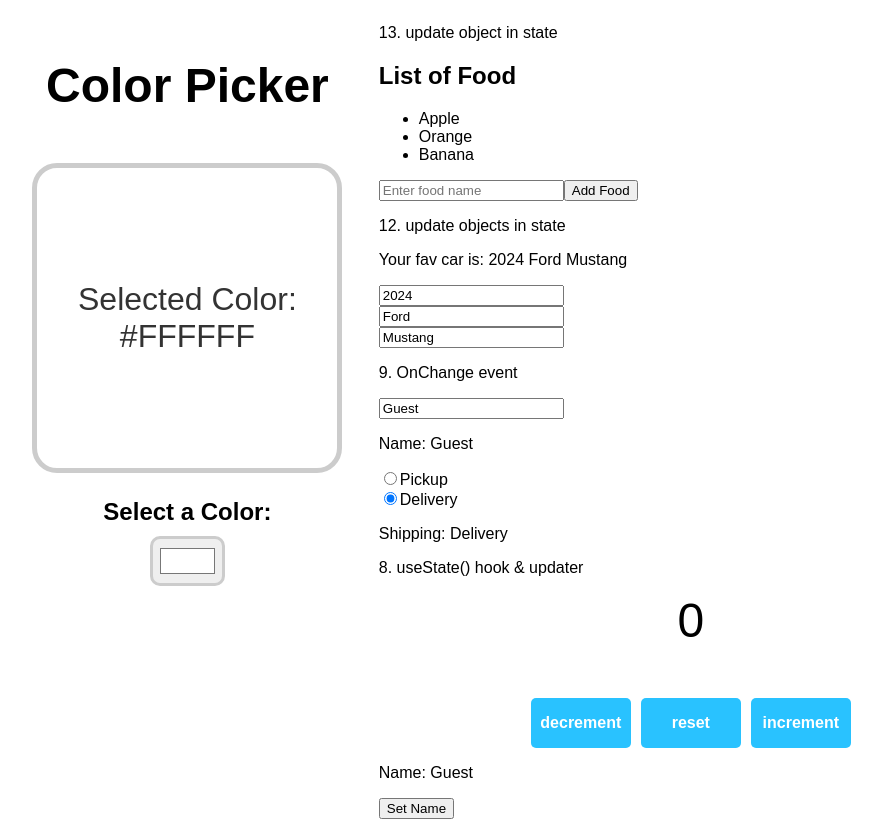
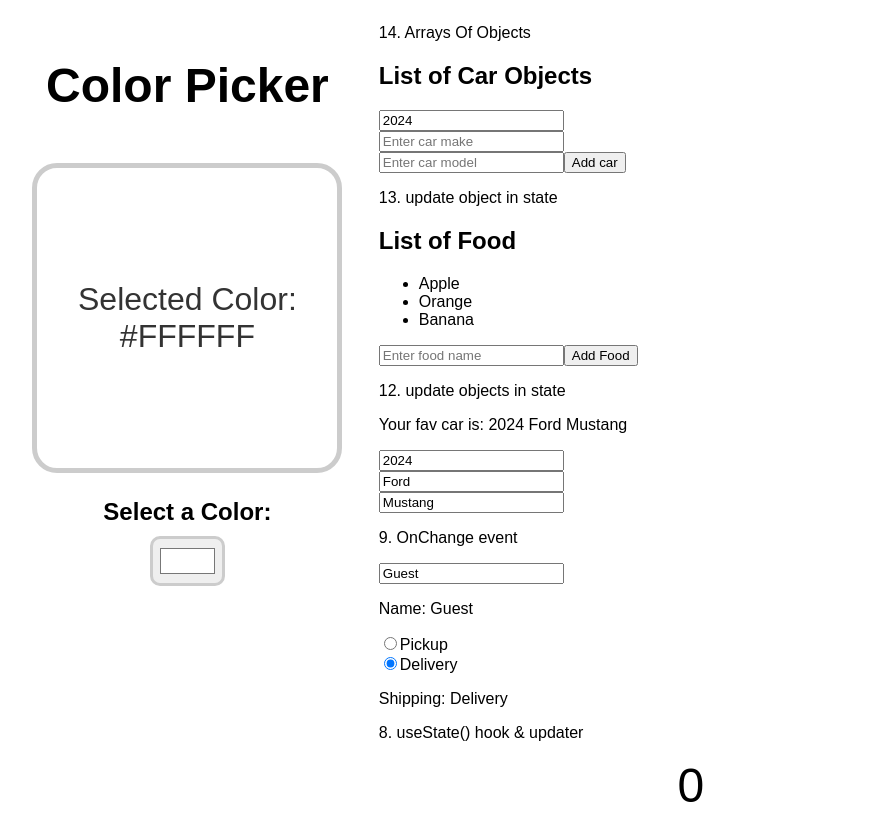
Before and after one commit to dominids/website, a React (Vite) app in the folder my-react-app/: page / in a window 1280 px wide. Shown: the top 821 px of the page, without its empty margins (12-894 px from the left). Built offline with nearby package versions, Linux system fonts and the light colour scheme.

Commit message:
Arrays Of Objects

```diff
--- a/my-react-app/src/App.tsx
+++ b/my-react-app/src/App.tsx
@@ -10,6 +10,7 @@ import ChangeComponent from "./ChangeComponent";
 import ColorPicker from "./ColorPickerApp/ColorPicker";
 import UpdateObjects from "./UpdateObjects";
 import UpdateArrays from "./UpdateArrays";
+import ArraysOfObjects from "./ArrayOfObjects";
 function App() {
   const fruits = [
     {id: 1,name:"apple", calories: 95},
@@ -28,6 +29,8 @@ function App() {
         <ColorPicker />
       </div>
       <div>
+        <p>14. Arrays Of Objects</p>
+        <ArraysOfObjects></ArraysOfObjects>
         <p>13. update object in state</p>
         <UpdateArrays></UpdateArrays>
         <p>12. update objects in state</p>
--- /dev/null
+++ b/my-react-app/src/ArrayOfObjects.tsx
@@ -0,0 +1,56 @@
+import { element, number } from "prop-types";
+import { useState } from "react";
+
+function ArraysOfObjects(){
+
+    interface Car {
+        year: number;
+        make: string;
+        model: string;
+      }
+
+    const [cars, setCars] = useState<Car[]>([]);
+    const [carYear, setCarYear]= useState(new Date().getFullYear());
+    const [carMake, setCarMake]= useState("");
+    const [carModel, setCarModel]= useState("");
+
+    function handleAddCar(){
+        const newCar = {year: carYear, make: carMake, model: carModel};
+
+        setCars(c => [...c, newCar]);
+
+        setCarYear(new Date().getFullYear());
+        setCarMake("");
+        setCarModel("");
+
+    }
+    function handleRemoveCar(index:any){
+        setCars(c => c.filter((_, i) => i !== index));
+    }
+    function handleYearChange(event:any){
+        setCarYear(event.target.value);
+    }
+    function handleMakeChange(event:any){
+        setCarMake(event.target.value)
+    }
+    function handleModelChange(event:any){
+        setCarModel(event.target.value);
+    }
+
+    return(<div>
+        <h2>List of Car Objects</h2>
+        <ul>
+            {cars.map((car, index) => <li key={index} onClick={() => handleRemoveCar(index)}>
+                {car.year} {car.make} {car.model}
+            </li>)}
+        </ul>
+
+        <input type="number" value={carYear} onChange={handleYearChange} /><br />
+        <input type="text" value={carMake} placeholder="Enter car make" onChange={handleMakeChange} /><br />
+        <input type="text" value={carModel} placeholder="Enter car model" onChange={handleModelChange} />
+        <button onClick={handleAddCar}>Add car</button>
+
+    </div>);
+}
+
+export default ArraysOfObjects;
```
